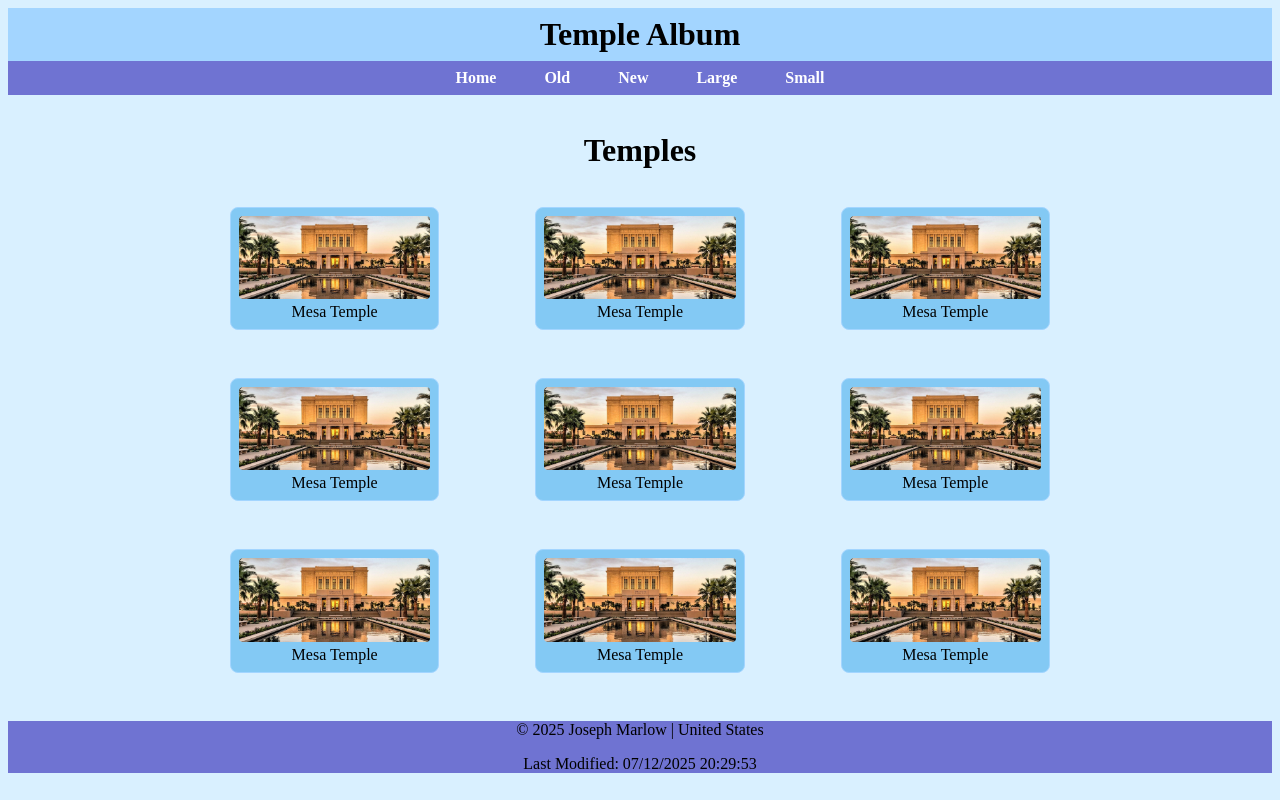
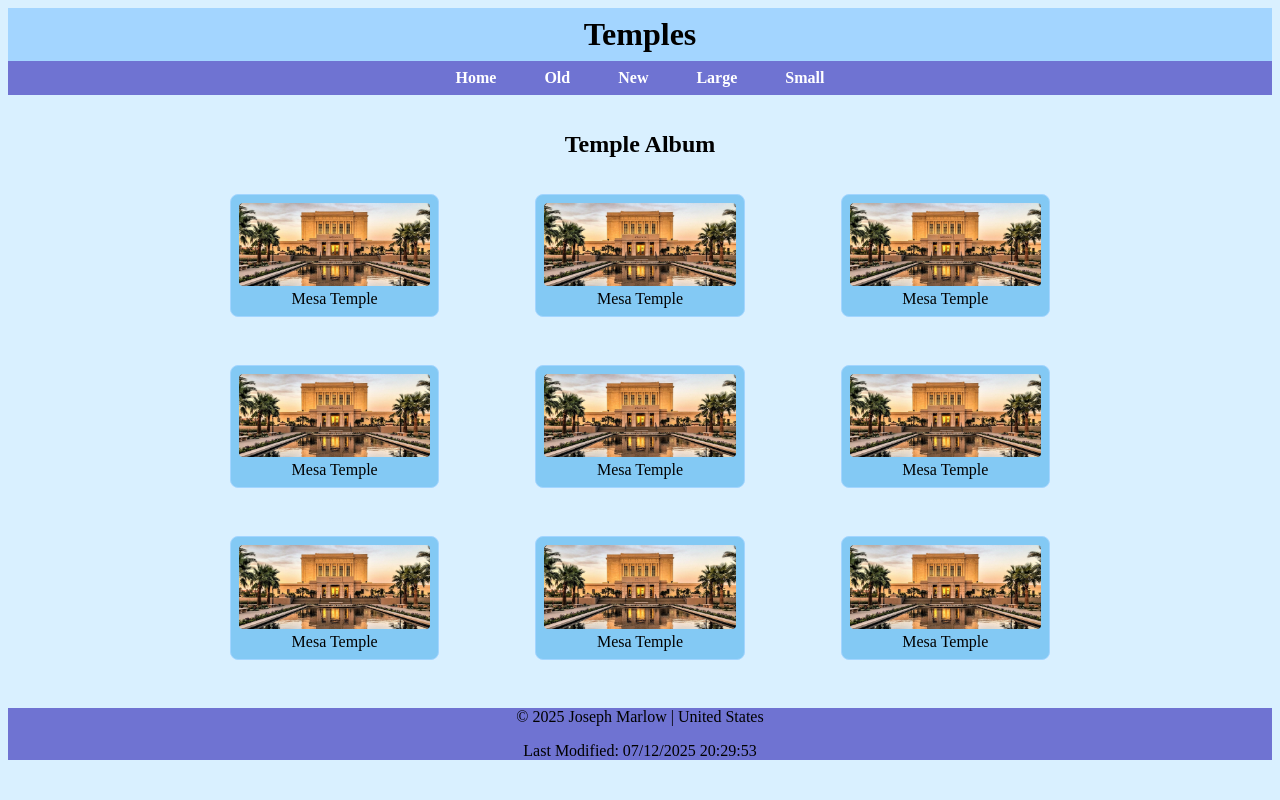
Before and after one commit to Bugbear777/wdd131, a plain HTML site: page temples.html in a window 1280 px wide. Drawn offline with Linux system fonts and the light colour scheme.

Commit message:
final push

```diff
--- a/temples.html
+++ b/temples.html
@@ -4,6 +4,8 @@
   <meta charset="UTF-8">
   <meta name="viewport" content="width=device-width, initial-scale=1.0">
   <title>Temple Album Assignment</title>
+  <meta name="description" content="WDD 131 – Dynamic Web Fundamentals | Joseph Marlow | Explore the basics of semantic HTML, CSS layouts, and responsive design.">
+  <meta name="author" content="Joseph Marlow">
   <link rel="stylesheet" href="styles/temples.css">
   <link rel="stylesheet" href="styles/temples-large.css">
   <link rel="preconnect" href="https://fonts.googleapis.com">
@@ -14,7 +16,7 @@
 
 <body>
     <header>
-        <h1>Temple Album</h1>
+        <h1>Temples</h1>
         <button id="hamburgerBtn" aria-label="Toggle navigation" aria-expanded="false">☰</button>
         <nav id="primaryNav">
             <ul>
@@ -27,7 +29,7 @@
         </nav>
     </header>
     <main>
-        <h1>Temples</h1>
+        <h2>Temple Album</h2>
         <section class="gallery">
             <figure>
                 <img src="images/Mesa-Temple.jpg" alt="Mesa Temple">
```
